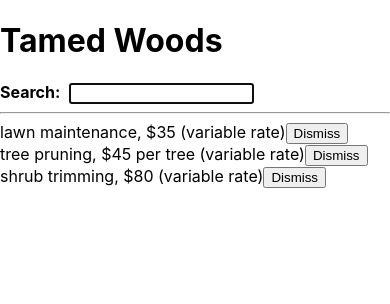
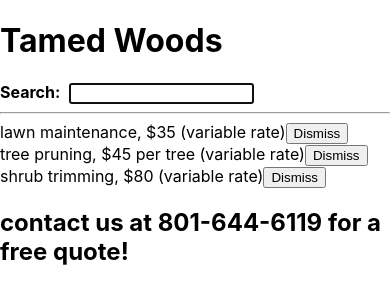
Before and after one commit to Sabathrodriguez/tamed-woods-website, a React (Create React App) app: page / in a window 390 px wide. Shown: the top 304 px of the page. Built offline with nearby package versions, Linux system fonts and the light colour scheme.

Commit message:
added phone number to call

```diff
--- a/src/App.js
+++ b/src/App.js
@@ -83,6 +83,8 @@ const App = () => {
       <hr/>
       {isError && <p>Something went wrong...</p>}
       {isLoading ? (<p>Loading...</p>) : <List list={searchedServices} onRemoveItem={handleRemoveService}/> }
+
+      <h2>contact us at 801-644-6119 for a free quote!</h2>
     </div>
   );
 };
```
